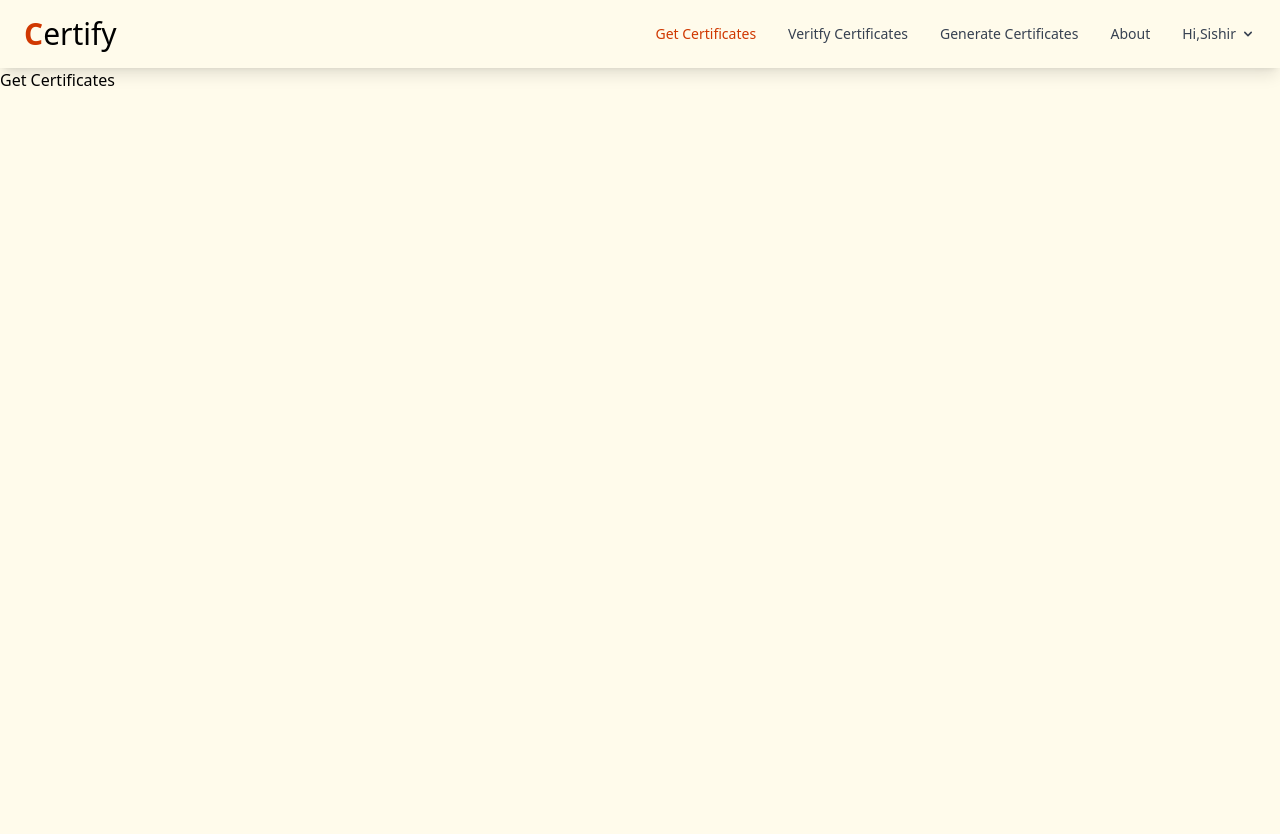
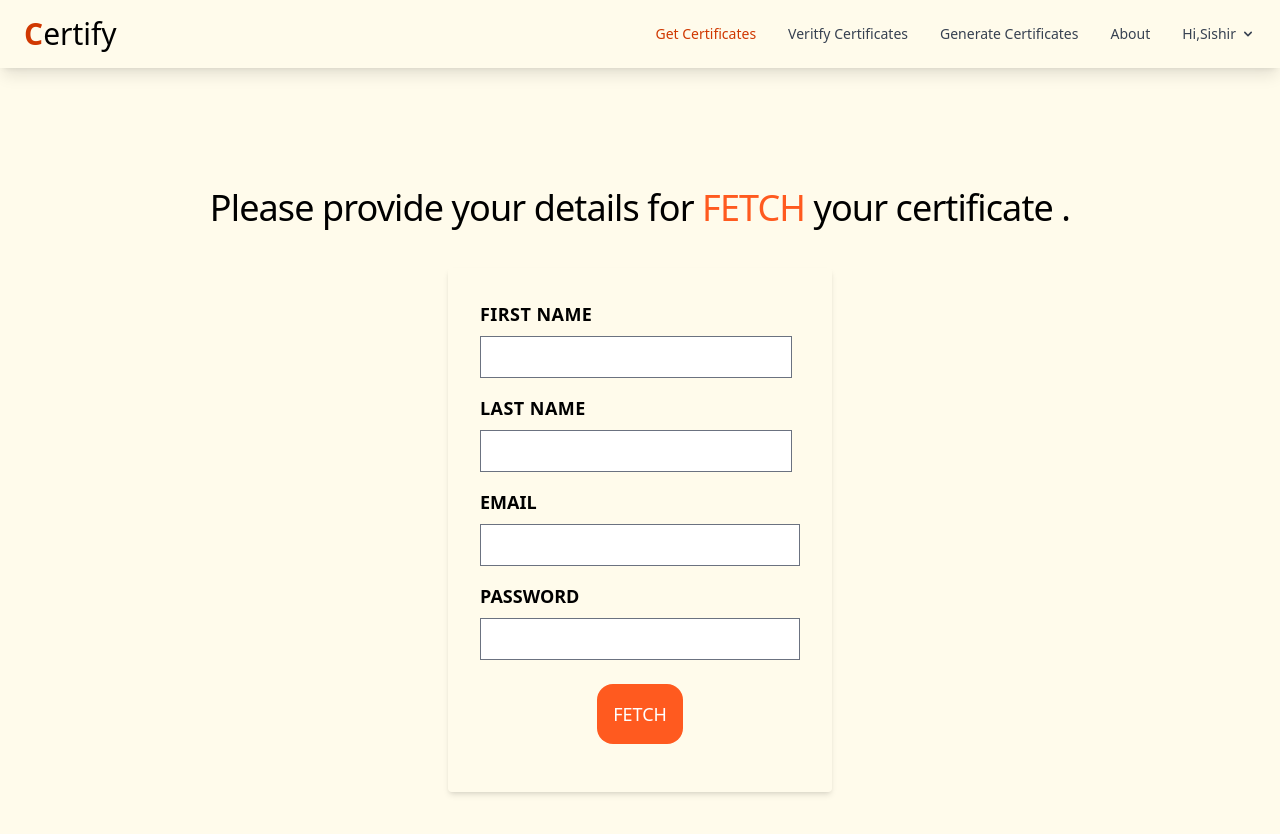
Before and after one commit to sishir2001/certify-client, a React (Create React App) app: page /getCertificates in a window 1280 px wide. Shown: the top 834 px of the page. Before the commit the page ends 800 px from the top, so only its background shows below. Built offline with nearby package versions, Linux system fonts and the light colour scheme.

Commit message:
add : getCertificates base done

```diff
--- a/src/components/GetCert.js
+++ b/src/components/GetCert.js
@@ -1,7 +1,96 @@
 import React from "react";
 class GetCert extends React.Component {
+    onFetch = (e) => {
+        e.preventDefault();
+        console.log(`Fetch Form Submitted`);
+    };
+    renderFetchForm = () => {
+        return (
+            <div class="flex items-center h-full w-full bg-teal-lighter">
+                <div class="w-full bg-transparent rounded shadow-md p-8 m-4 md:max-w-sm md:mx-auto">
+                    <form
+                        class="mb-4 md:flex md:flex-wrap md:justify-between"
+                        onSubmit={this.onFetch}
+                    >
+                        <div class="flex flex-col mb-4 md:w-full">
+                            <label
+                                class="mb-2 uppercase tracking-wide font-bold text-lg text-grey-darkest"
+                                for="first_name"
+                            >
+                                First Name
+                            </label>
+                            <input
+                                class="border py-2 px-3 text-grey-darkest md:mr-2"
+                                type="text"
+                                name="first_name"
+                                id="first_name"
+                            />
+                        </div>
+                        <div class="flex flex-col mb-4 md:w-full">
+                            <label
+                                class="mb-2 uppercase tracking-wide font-bold text-lg text-grey-darkest"
+                                for="first_name"
+                            >
+                                Last Name
+                            </label>
+                            <input
+                                class="border py-2 px-3 text-grey-darkest md:mr-2"
+                                type="text"
+                                name="first_name"
+                                id="first_name"
+                            />
+                        </div>
+                        <div class="flex flex-col mb-4 md:w-full">
+                            <label
+                                class="mb-2 uppercase font-bold text-lg text-grey-darkest"
+                                for="email"
+                            >
+                                Email
+                            </label>
+                            <input
+                                class="border py-2 px-3 text-grey-darkest"
+                                type="email"
+                                name="email"
+                                id="email"
+                            />
+                        </div>
+                        <div class="flex flex-col mb-6 md:w-full">
+                            <label
+                                class="mb-2 uppercase font-bold text-lg text-grey-darkest"
+                                for="password"
+                            >
+                                Password
+                            </label>
+                            <input
+                                class="border py-2 px-3 text-grey-darkest"
+                                type="password"
+                                name="password"
+                                id="password"
+                            />
+                        </div>
+                        <button
+                            class="block bg-orange-500 hover:bg-orange-600 text-white uppercase text-lg mx-auto p-4 rounded-2xl"
+                            type="submit"
+                        >
+                            Fetch
+                        </button>
+                    </form>
+                </div>
+            </div>
+        );
+    };
+
     render() {
-        return <div>Get Certificates</div>;
+        return (
+            <div className="my-10 pt-20">
+                <h1 class="block w-full text-center text-grey-darkest mb-6 text-4xl tracking-tight">
+                    Please provide your details for{" "}
+                    <span className="text-orange-500 uppercase">fetch</span> your
+                    certificate .
+                </h1>
+                {this.renderFetchForm()}
+            </div>
+        );
     }
 }
 
```
